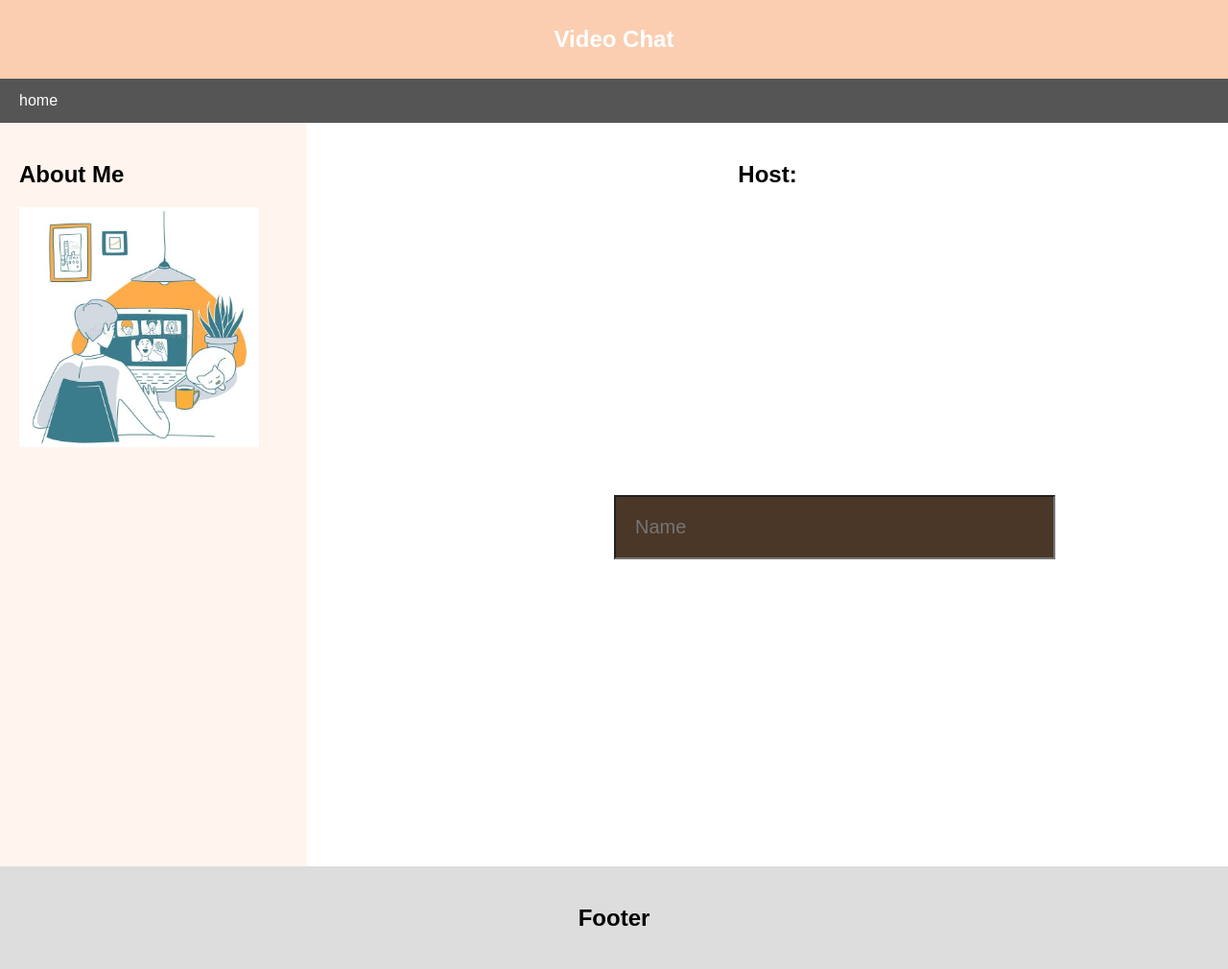
After one commit to Demonic-lie/VideoChat_Django, a Django app: page /host/ in a window 1280 px wide; the page is wider, and only the part inside the window is pictured. The commit adds this page. Shown: that part at 96% size. Run offline with Django 3.2, Linux system fonts and the light colour scheme.

Commit message:
added host.html template

```diff
--- a/video chat/koru/static/koru/styles.css
+++ b/video chat/koru/static/koru/styles.css
@@ -65,7 +65,7 @@ body {
   color: white;
   width: 50%;
   padding: 20px;
-  margin: 30px;
+  margin: 300px;
   font-family: Arial, Helvetica, sans-serif;
   font-size: 20px;
 }
--- /dev/null
+++ b/video chat/koru/templates/koru/host.html
@@ -0,0 +1,8 @@
+{% extends "koru/layout.html" %}
+
+{% block pages %}
+    <h2>Host:</h2>
+    <form>
+        <input class="clickable" type="text" placeholder="Name">
+    </form>
+{% endblock %}
--- a/video chat/koru/templates/koru/index.html
+++ b/video chat/koru/templates/koru/index.html
@@ -2,6 +2,6 @@
 
 {% block pages %}
         <h2>LET'S GO.</h2>
-        <button class="clickable" style="height:60px;">Host chat</button>
+        <a href="{% url 'koru:host' %}"><button class="clickable" style="height:60px;">Join chat</button></a>
         <button class="clickable" style="height:60px;">Join chat</button>
 {% endblock %}
--- a/video chat/koru/urls.py
+++ b/video chat/koru/urls.py
@@ -4,4 +4,5 @@ from . import views
 app_name= 'koru'
 urlpatterns = [
     path("", views.index, name="index"),
+    path("host/", views.host, name="host"),
 ]
--- a/video chat/koru/views.py
+++ b/video chat/koru/views.py
@@ -4,3 +4,6 @@ from django.shortcuts import render
 
 def index(request):
     return render(request,"koru/index.html")
+
+def host(request):
+    return render(request,"koru/host.html")
```
